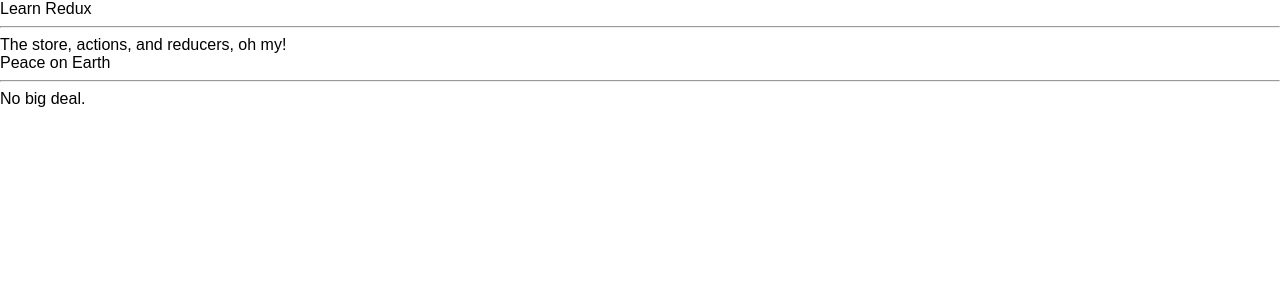
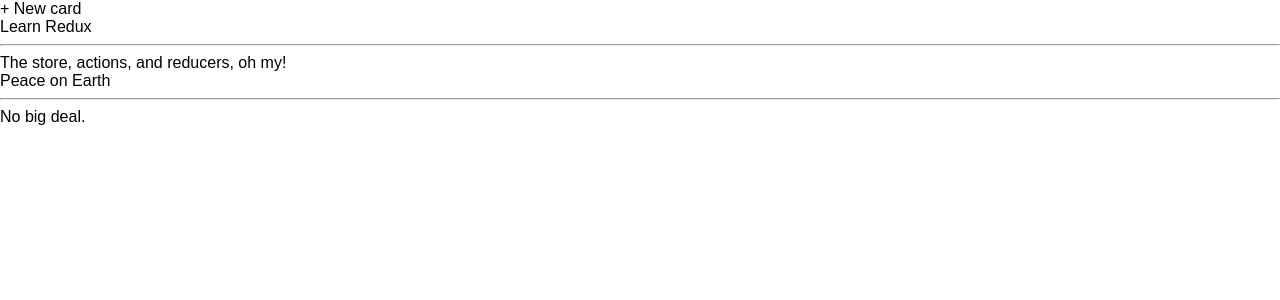
Before and after one commit to gagoar/ReduxInAction, a React (Create React App) app: page / in a window 1280 px wide. Shown: the top 300 px of the page. Built offline with nearby package versions, Linux system fonts and the light colour scheme.

Commit message:
Listing 2.11

```diff
--- a/src/components/TaskList.js
+++ b/src/components/TaskList.js
@@ -1,16 +1,68 @@
 import React, { Component } from 'react';
-import Task from './Task';
+import Task from '../components/Task';
+
+const style = {};
+
+const formStyle = {};
 
 class TaskList extends Component {
-  render() {
-    return (
-      <div>
-        {this.props.tasks.map(task => (
-          <Task key={task.id} task={task} />
-        ))}
-      </div>
-    );
-  }
+ constructor(props) {
+   super(props);
+   this.state = {
+     showNewCardForm: false,
+     title: '',
+     description: '',
+   };
+ }
+
+ onTitleChange = (e) => {
+   this.setState({ title: e.target.value });
+ }
+
+ onDescriptionChange = (e) => {
+   this.setState({ description: e.target.value });
+ }
+
+ onSubmit = () => {
+   this.props.onSubmit({
+     title: this.state.title,
+     description: this.state.description,
+   });
+
+   this.setState({
+     showNewTaskForm: false,
+     title: '',
+     description: '',
+   });
+ }
+
+ render() {
+   return (
+     <div style={style.cards}>
+       <div style={style.newCard}>
+         <span
+           style={style.newCardText}
+           onClick={() => this.setState({ showNewTaskForm: true })}
+         >
+           + New card
+         </span>
+       </div>
+       {this.state.showNewTaskForm && (
+         <form onSubmit={this.onSubmit}>
+           <input onChange={this.onTitleChange} value={this.state.title} style={formStyle.formControlFullWidth} type="text" placeholder="title" />
+           <input onChange={this.onDescriptionChange} value={this.state.subscription} style={formStyle.formControlFullWidth} type="text" placeholder="description" />
+           <button
+             style={{marginBottom: '10px'}}
+             type="submit"
+           >
+             Save
+           </button>
+         </form>
+       )}
+       {this.props.tasks.map(task => <Task key={task.id} task={task}  />)}
+     </div>
+   );
+ }
 }
 
 export default TaskList;
```
